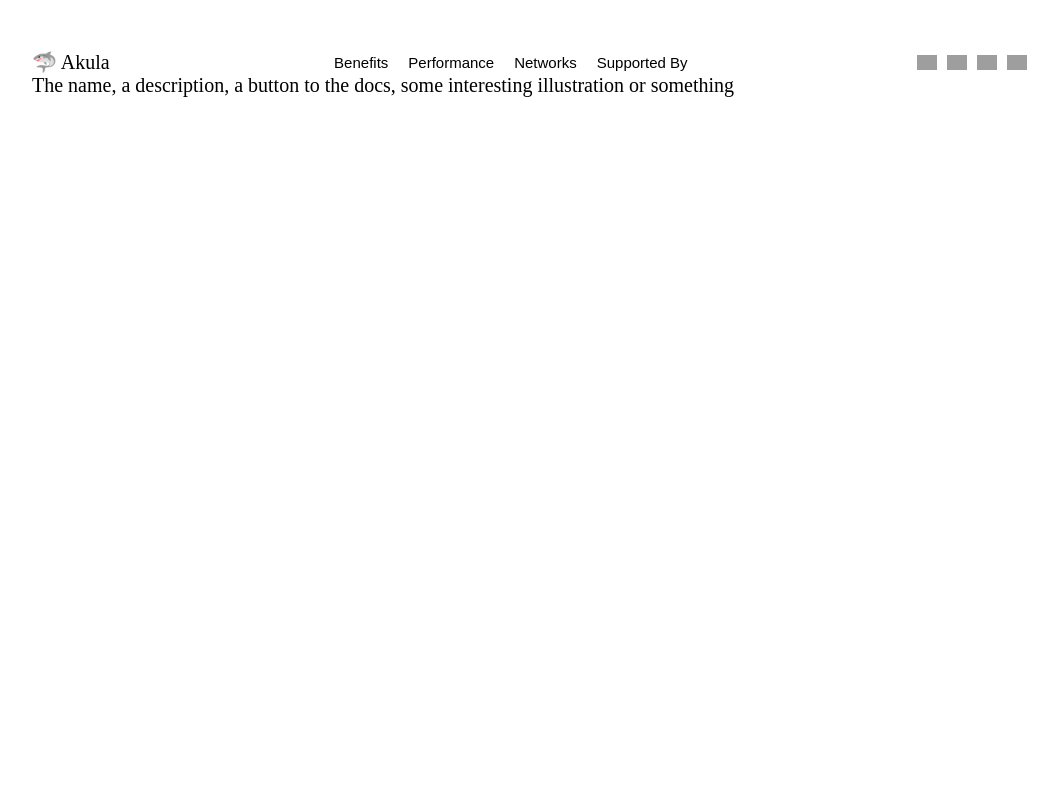
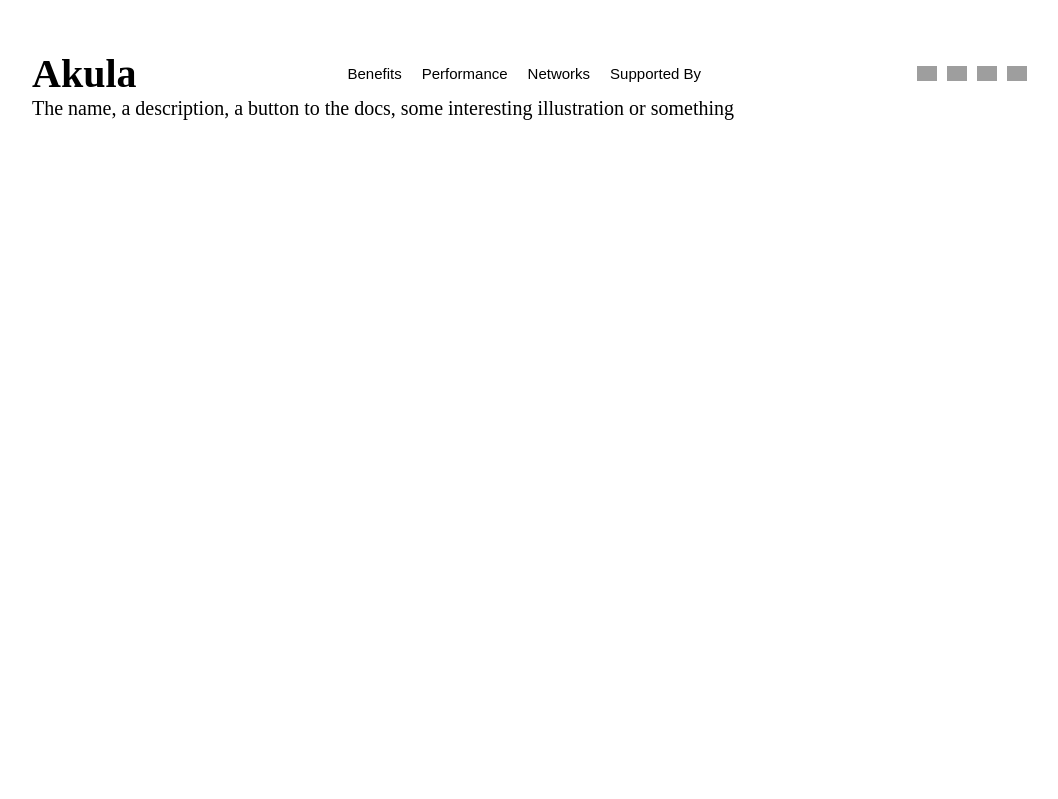
Before and after one commit to akula-bft/website, a React (Create React App) app: page / in a window 1280 px wide. Shown: the top 799 px of the page, without its empty margins (108-1166 px from the left). Built offline with nearby package versions, Linux system fonts and the light colour scheme; grey boxes are pictures that could not be loaded.

Commit message:
:lipstick: update logo styling

```diff
--- a/src/components/Logo.tsx
+++ b/src/components/Logo.tsx
@@ -3,7 +3,8 @@ import styled from "styled-components";
 const StyledLogo = styled.a`
   display: flex;
   cursor: pointer;
-  font-size: 2rem;
+  font-size: 4rem;
+  font-weight: 600;
 
   :hover {
     text-decoration: none;
@@ -11,7 +12,7 @@ const StyledLogo = styled.a`
 `;
 
 const Logo = () => {
-  return <StyledLogo href="/">🦈 Akula</StyledLogo>;
+  return <StyledLogo href="/">Akula</StyledLogo>;
 };
 
 export default Logo;
```
